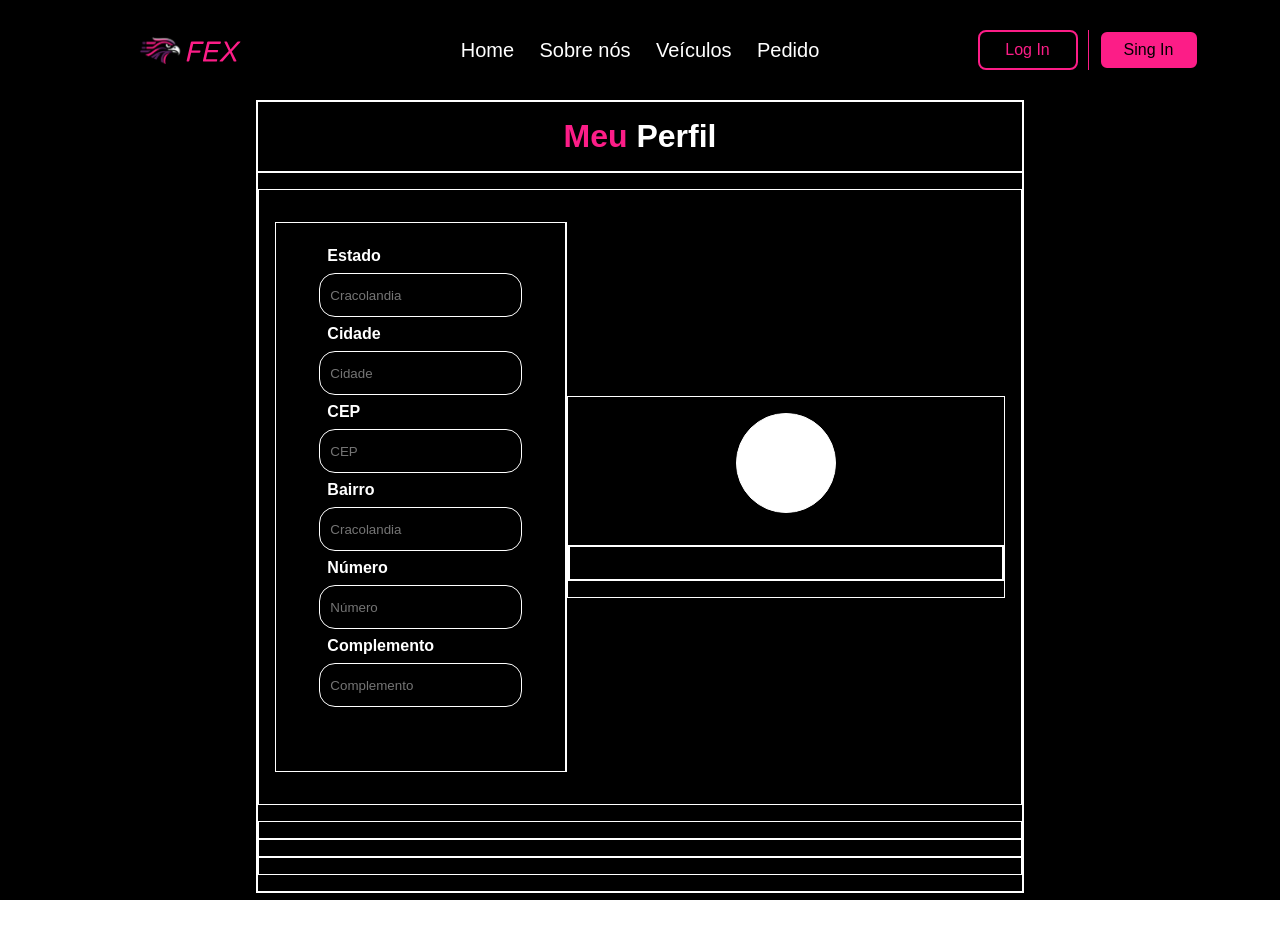
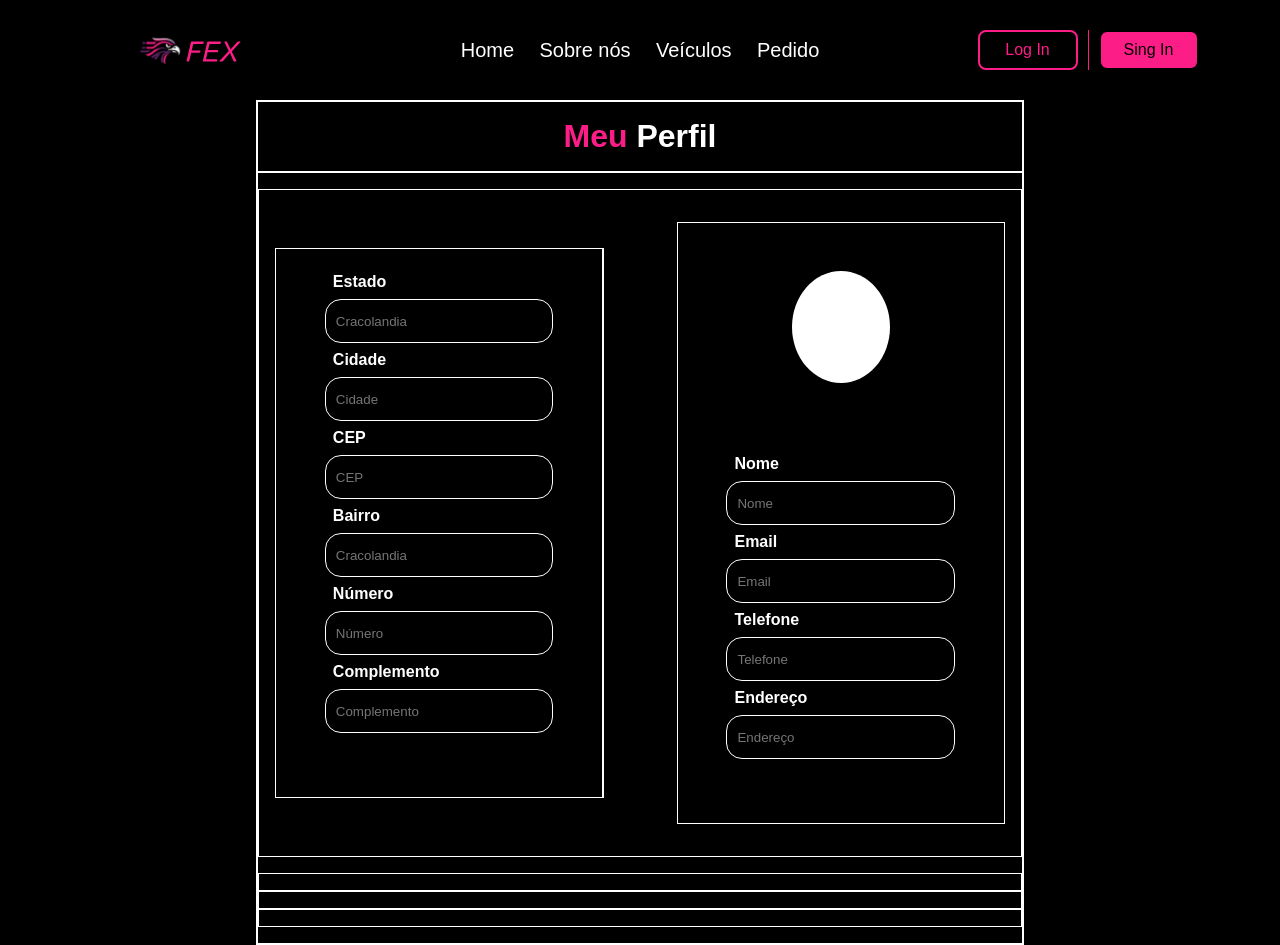
Before and after one commit to jonatasperaza/FrontEnd, a Vue app: page /client/profile in a window 1280 px wide. Before the commit the page ends 900 px from the top, so only its background shows below. Built offline with nearby package versions, Linux system fonts and the light colour scheme; a web font is replaced by a local one.

Commit message:
CHORE: right inputs in progress [REFS: #49]

```diff
--- a/src/components/client/ProfileClient/ProfileComp.vue
+++ b/src/components/client/ProfileClient/ProfileComp.vue
@@ -1,5 +1,6 @@
 <script setup>
-import LeftProfileInputsVue from "./LeftProfileInputs.vue";
+import LeftProfileInputsVue from './LeftProfileInputs.vue'
+import RightProfileInputsVue from './RightProfileInputs.vue'
 </script>
 <template>
   <section>
@@ -9,8 +10,9 @@ import LeftProfileInputsVue from "./LeftProfileInputs.vue";
         <div class="left">
           <LeftProfileInputsVue />
         </div>
-                <div class="right"><div class="ClientPic"></div>
-            <div class="inputs"></div></div>
+        <div class="right">
+            <RightProfileInputsVue />
+        </div>
       </div>
       <span class="pinkLine"></span>
       <div class="orders">
@@ -22,63 +24,48 @@ import LeftProfileInputsVue from "./LeftProfileInputs.vue";
 </template>
 <style scoped lang="scss">
 @use '../../../assets/main';
-section{
+section {
   width: 100%;
   min-height: 100vh;
   background-color: main.$standard-black;
-    .container{
+  .container {
     width: 60%;
     height: 100%;
     border: 2px solid white;
     margin: auto;
   }
-    h1{
+  h1 {
     color: white;
     font-size: 2rem;
     text-align: center;
     padding: 1rem;
     border-bottom: 2px solid white;
   }
-    .rowInputs{
+  .rowInputs {
     display: flex;
     justify-content: space-between;
     align-items: center;
     padding: 1rem;
-        .left{
-            width: 40%;
+    .left {
+      width: 45%;
       height: 100%;
       display: flex;
       flex-direction: column;
-            justify-content: space-between;
+      justify-content: end;
       align-items: center;
       border-right: 2px solid white;
     }
-        .right{
-            width: 60%;
+    .right {
+      width: 45%;
       height: 100%;
       display: flex;
       flex-direction: column;
-            justify-content: space-between;
+      justify-content: end;
       align-items: center;
-            .ClientPic{
-                width: 100px;
-                height: 100px;
-                background-color: white;
-                border-radius: 50%;
-            }
-            .inputs{
-                width: 100%;
-                display: flex;
-                flex-direction: column;
-                justify-content: space-between;
-                align-items: center;
-                padding: 1rem;
-                border: 2px solid white;
     }
   }
 }
-}
-div{
+div {
   border: 1px solid white;
   margin: 1rem 0;
 }
--- /dev/null
+++ b/src/components/client/ProfileClient/RightProfileInputs.vue
@@ -0,0 +1,47 @@
+<script setup>
+</script>
+<template>
+    <div class="clientPic"></div>
+    <form @submit.prevent>
+        <label for="">Nome</label>
+        <input type="text" placeholder="Nome">
+        <label for="">Email</label>
+        <input type="text" placeholder="Email">
+        <label for="">Telefone</label>
+        <input type="text" placeholder="Telefone">
+        <label for="">Endereço</label>
+        <input type="text" placeholder="Endereço">
+    </form>
+</template>
+<style scoped lang="scss">
+@use '../../../assets/main';
+.clientPic {
+  width: 30%;
+  height: 7rem;
+  background-color: main.$standard-white;
+  border-radius: 50%;
+  margin: 3rem auto;
+}
+form {
+  width: 70%;
+  display: flex;
+  flex-direction: column;
+  justify-content: center;
+  margin: 1rem auto 4rem auto;
+  label {
+    color: main.$standard-white;
+    width: 50%;
+    font-size: 16px;
+    font-weight: 800;
+    margin: 0.5rem 0.5rem;
+  }
+  input {
+    height: 2.75rem;
+    border-radius: 1rem;
+    border: 1px solid main.$standard-white;
+    padding: 0 10px;
+    color: main.$standard-white;
+    background-color: main.$standard-black;
+  }
+}
+</style>
```
Lines whose indentation alone changed are shown as unchanged.
